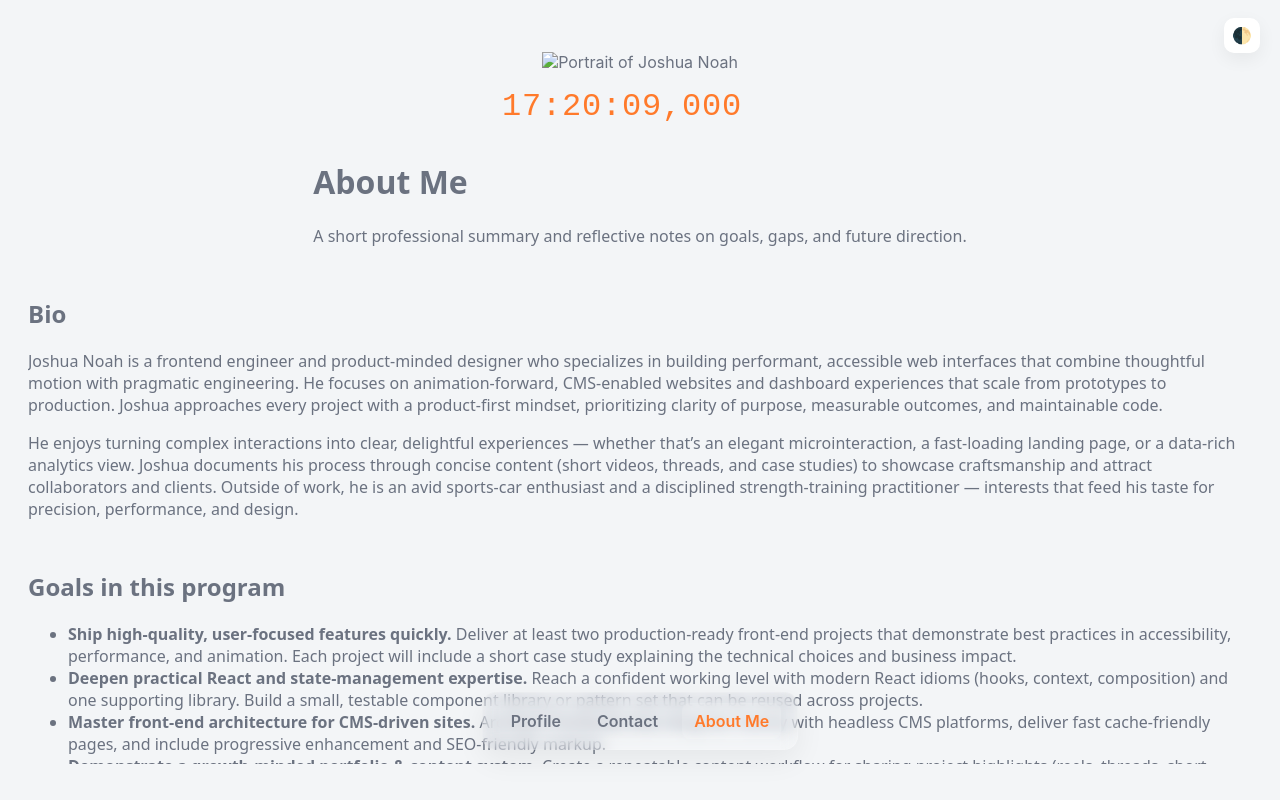
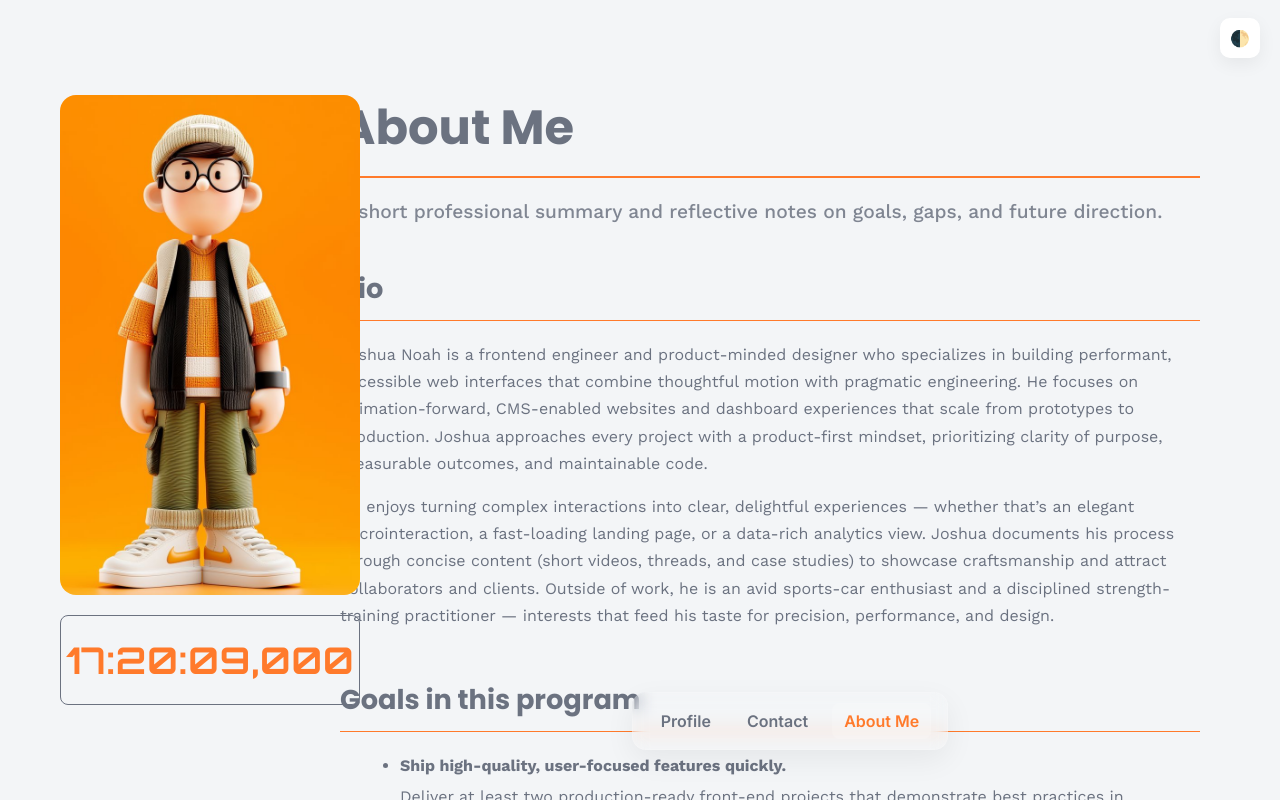
Before and after one commit to Joah-T/HngProfileCard, a plain HTML site: page about.html in a window 1280 px wide. Drawn offline with nearby package versions, Linux system fonts and the light colour scheme; a web font is replaced by a local one.

Commit message:
feat:modular css/js, contact and about page , glass nav, theme toggle

```diff
--- a/about.html
+++ b/about.html
@@ -5,8 +5,8 @@
   <meta name="viewport" content="width=device-width,initial-scale=1" />
   <title>About Me</title>
   <link rel="stylesheet" href="css/style.css" />
-    <link rel="stylesheet" href="css/common.css">
-    <link rel="stylesheet" href="css/about.css">
+  <link rel="stylesheet" href="css/about.css">
+  <link rel="stylesheet" href="css/common.css">
 </head>
 <body>
   <main data-testid="test-about-page" class="page-wrapper">
@@ -14,7 +14,7 @@
 
      <aside class="about-left" aria-hidden="false">
       <figure class="about-avatar" aria-hidden="false">
-        <img data-testid="test-user-avatar" src="assets/avatar.jpg" alt="Portrait of Joshua Noah">
+        <img data-testid="test-user-avatar" src="assets/avatar/profile.jpg" alt="Portrait of Joshua Noah">
       </figure>
 
       <!-- prominent time below avatar -->
--- a/css/about.css
+++ b/css/about.css
@@ -0,0 +1,274 @@
+/* About Page Layout Styles */
+@import url('https://fonts.googleapis.com/css2?family=Inter:ital,opsz,wght@0,14..32,100..900;1,14..32,100..900&family=JetBrains+Mono:ital,wght@0,100..800;1,100..800&family=Nunito+Sans:ital,opsz,wght@0,6..12,200..1000;1,6..12,200..1000&family=Outfit:wght@100..900&family=Playfair+Display:ital,wght@0,400..900;1,400..900&family=Poppins:ital,wght@0,100;0,200;0,300;0,400;0,500;0,600;0,700;0,800;0,900;1,100;1,200;1,300;1,400;1,500;1,600;1,700;1,800;1,900&family=Press+Start+2P&family=Sour+Gummy:ital,wght@0,100..900;1,100..900&display=swap');
+
+/* Import Work Sans for smaller text (bio, list items) */
+@import url('https://fonts.googleapis.com/css2?family=Work+Sans:ital,wght@0,100;0,200;0,300;0,400;0,500;0,600;0,700;0,800;0,900;1,100;1,200;1,300;1,400;1,500;1,600;1,700;1,800;1,900&display=swap');
+
+/* Google Fonts import (Orbitron for clock) */
+@import url('https://fonts.googleapis.com/css2?family=Orbitron:wght@400;500;700&display=swap');
+
+
+:root{
+  --max-w: 1200px;
+  --radius: 32px;
+  --primary: #FF7A2B; /* metallic orange */
+  --accent: #2E1B2E;  /* deep gunmetal */
+  --secondary: #2E1B2E;
+  --surface: #FFFFFF;
+  --soft-bg: #F4F6F8;
+  --muted: #6B7280;
+  --shadow: 0 10px 30px rgba(12,15,20,0.06);
+  --gap: 18px;
+  --pad: 28px;
+  --focus: rgba(46,27,46,0.16);
+}
+
+.page-wrapper {
+  position: relative;
+  min-height: 100vh;
+  display: flex;
+}
+
+/* Left sidebar with avatar and clock - Fixed position */
+.about-left {
+  position: fixed;
+  left: 0;
+  top: 0;
+  height: 100vh;
+  width: 400px;
+  display: flex;
+  flex-direction: column;
+  align-items: center;
+  justify-content: center;
+  padding-left: 20px;
+  z-index: 10;
+}
+
+/* Avatar styling */
+.about-avatar {
+  margin: 0;
+  width: 300px;
+  height: 500px;
+  margin-bottom: 20px;
+}
+
+.about-avatar img {
+  width: 100%;
+  height: 100%;
+  border-radius: 16px;
+  object-fit: cover;
+}
+
+/* Clock below avatar */
+.about-clock {
+  height: 90px;
+  width: 300px;
+  display: flex;
+  align-items: center;
+  justify-content: center;
+  border: 1px solid currentColor;
+  border-radius: 8px;
+}
+
+.about-time {
+  font-size: 2.3rem;
+  font-weight: 600;
+  font-family: 'Orbitron', monospace;
+  text-align: center;
+}
+
+/* Main content area - offset by sidebar width */
+main.page-wrapper {
+  padding-left: 300px;
+  padding-right: 40px;
+  padding-top: 60px;
+  padding-bottom: 100px;
+  max-width: 1200px;
+  display: block;
+}
+
+/* Header styling */
+.about-header {
+  margin-bottom: 40px;
+}
+
+.about-header h1 {
+  font-size: 3rem;
+  font-weight: 700;
+  font-family: 'Poppins', sans-serif;
+  margin-bottom: 16px;
+  border-bottom: 2px solid var(--primary);
+  padding-bottom: 12px;
+}
+
+.about-header .lead {
+  font-size: 1.2rem;
+  font-weight: 500;
+  font-family: 'Work Sans', sans-serif;
+  line-height: 1.6;
+  opacity: 0.85;
+}
+
+/* Section styling */
+section {
+  margin-bottom: 50px;
+}
+
+section h2 {
+  font-size: 1.7rem;
+  font-weight: 700;
+  font-family: 'Poppins', sans-serif;
+  margin-bottom: 20px;
+  border-bottom: 1px solid var(--primary);
+  padding-bottom: 10px;
+}
+
+section p {
+  font-size: 1rem;
+  line-height: 1.7;
+  margin-bottom: 16px;
+}
+
+section ul {
+  margin-left: 20px;
+  margin-bottom: 16px;
+}
+
+section li {
+  margin-bottom: 16px;
+  line-height: 1.7;
+  font-size: 1rem;
+}
+
+section li strong {
+  display: block;
+  margin-bottom: 4px;
+}
+
+/* Theme toggle button */
+#themeToggle {
+  position: fixed;
+  top: 20px;
+  right: 20px;
+  z-index: 1000;
+  background: none;
+  border: 1px solid currentColor;
+  border-radius: 50%;
+  width: 40px;
+  height: 40px;
+  cursor: pointer;
+  font-size: 1.2rem;
+  display: flex;
+  align-items: center;
+  justify-content: center;
+  transition: transform 0.2s ease;
+}
+
+#themeToggle:hover {
+  transform: scale(1.1);
+}
+
+/* Bottom navigation - adjust position only for desktop */
+.bottom-nav-wrap {
+  left: 300px;
+}
+
+/* Tablet and smaller screens */
+@media (max-width: 1024px) {
+  main.page-wrapper {
+    padding-left: 240px;
+    padding-right: 30px;
+  }
+
+  .about-left {
+    width: 220px;
+    padding-left: 15px;
+  }
+
+  .about-avatar {
+    width: 140px;
+    height: 260px;
+  }
+
+  /* Bottom navigation position adjustment */
+  .bottom-nav-wrap {
+    left: 240px;
+  }
+}
+
+/* Mobile styles - hide avatar/clock, full width content */
+@media (max-width: 768px) {
+  .about-left {
+    display: none;
+  }
+
+  main.page-wrapper {
+    padding-left: 20px;
+    padding-right: 20px;
+    padding-top: 40px;
+    padding-bottom: 80px;
+  }
+
+  .about-header h1 {
+    font-size: 2rem;
+    font-weight: 700;
+  }
+
+  .about-header .lead {
+    font-size: 1.1rem;
+    font-weight: 500;
+  }
+
+  section h2 {
+    font-size: 1.5rem;
+    font-weight: 700;
+  }
+
+  section p,
+  section li {
+    font-size: 0.95rem;
+  }
+
+  /* Reset bottom navigation position for mobile */
+  .bottom-nav-wrap {
+    left: 0;
+  }
+
+  #themeToggle {
+    top: 15px;
+    right: 15px;
+    width: 36px;
+    height: 36px;
+    font-size: 1rem;
+  }
+}
+
+/* Extra small mobile */
+@media (max-width: 480px) {
+  main.page-wrapper {
+    padding-left: 16px;
+    padding-right: 16px;
+  }
+
+  .about-header h1 {
+    font-size: 1.75rem;
+  }
+
+  .about-header .lead {
+    font-size: 0.9rem;
+  }
+
+  section h2 {
+    font-size: 1.3rem;
+  }
+
+  section p,
+  section li {
+    font-size: 0.9rem;
+  }
+
+  .bottom-nav {
+    gap: 15px;
+    font-size: 0.9rem;
+  }
+}
```
